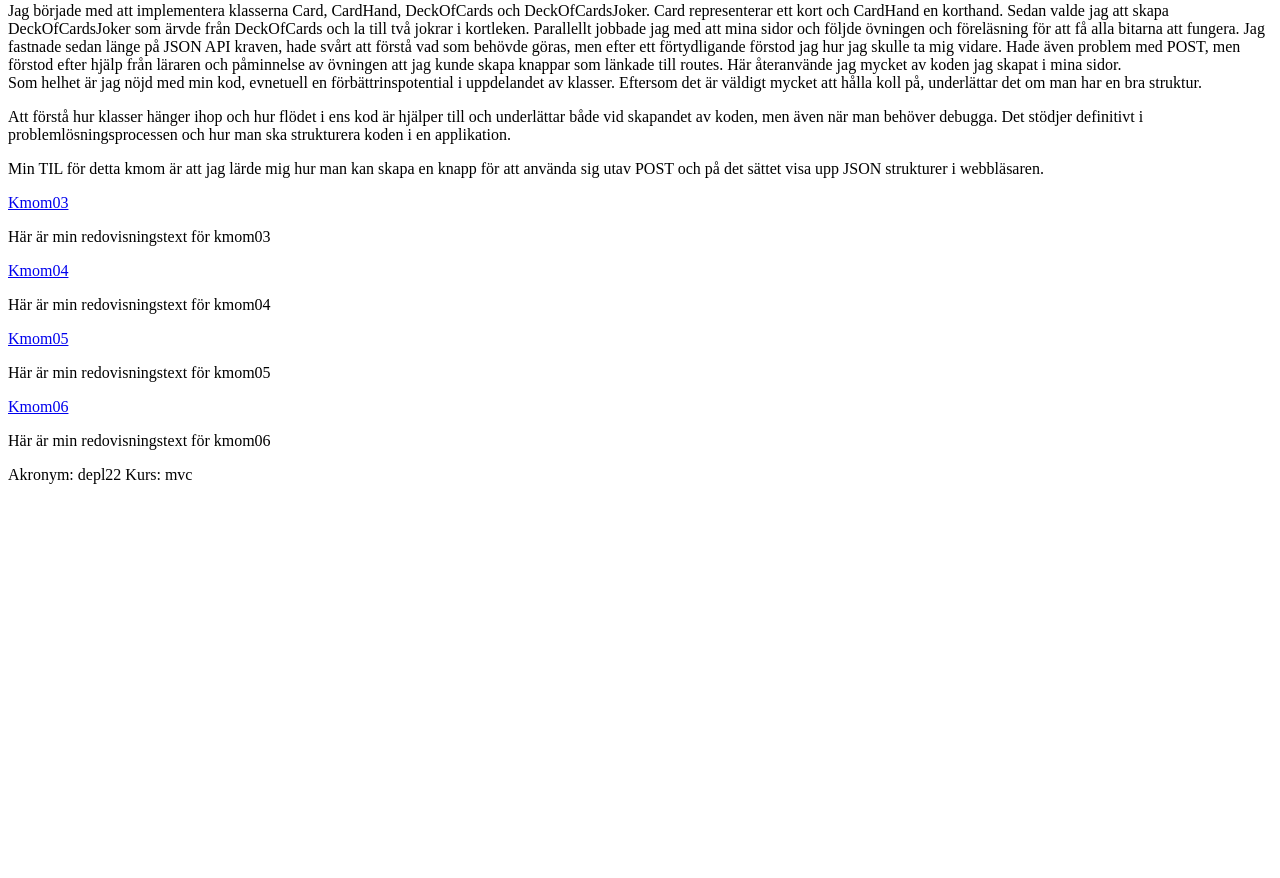
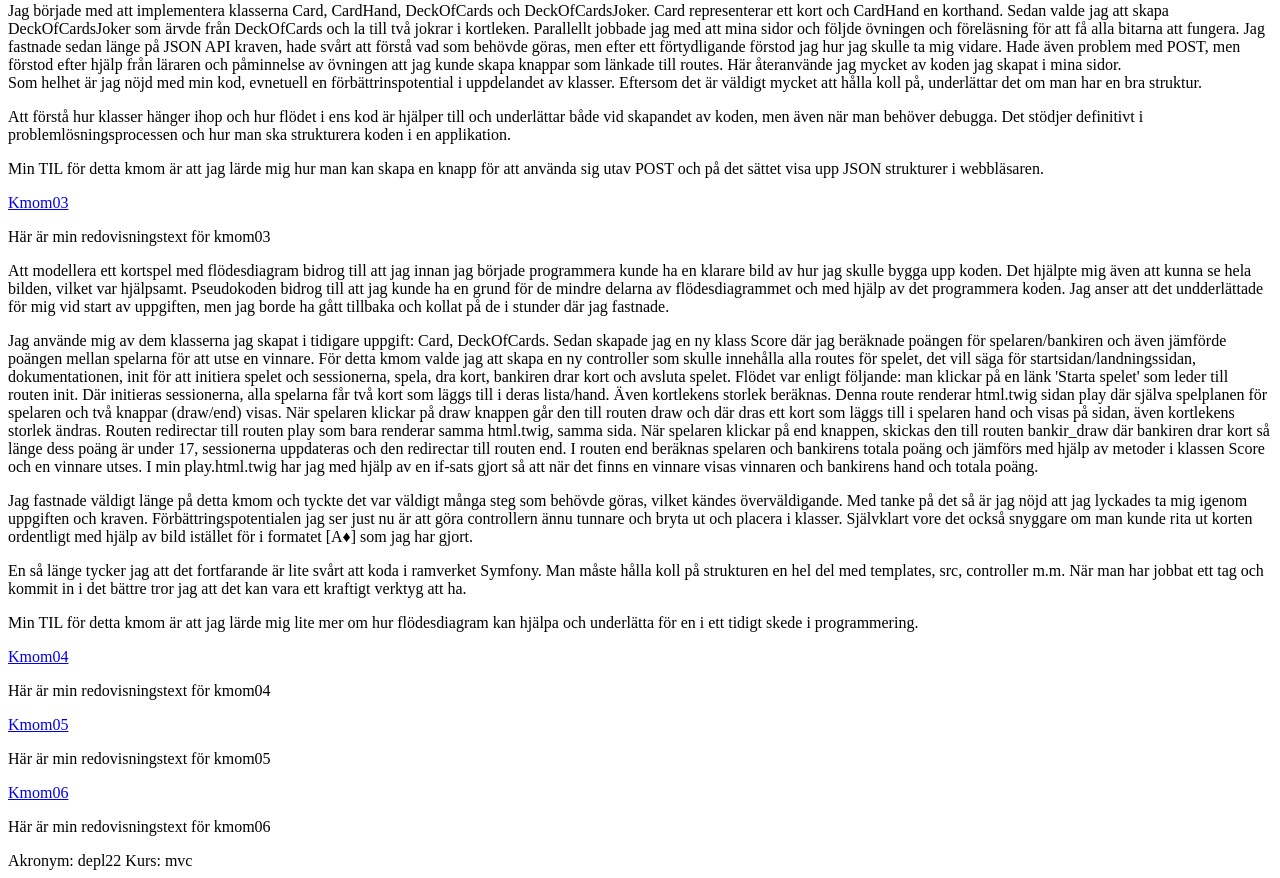
Before and after one commit to Despina-P/mvc-vt23, a Symfony app: template templates/report.html.twig in a window 1280 px wide. Shown: the part 936-1814 px from the top of the page. Before the commit the page ends 1420 px from the top, so only its background shows below. Run offline with Twig, Linux system fonts and the light colour scheme; the template is opened without the code that fills it, so the values that code supplies are empty; some libraries are stand-ins or nearby versions.

Commit message:
Added answers for questions in kmom03

```diff
--- a/templates/report.html.twig
+++ b/templates/report.html.twig
@@ -96,6 +96,46 @@
 
     <div id="kmom03">
         <p>Här är min redovisningstext för kmom03</p>
+
+        <p>
+            Att modellera ett kortspel med flödesdiagram bidrog till att jag innan jag började programmera kunde ha en klarare bild av hur jag skulle bygga upp koden.
+            Det hjälpte mig även att kunna se hela bilden, vilket var hjälpsamt.
+            Pseudokoden bidrog till att jag kunde ha en grund för de mindre delarna av flödesdiagrammet och med hjälp av det programmera koden.
+            Jag anser att det undderlättade för mig vid start av uppgiften, men jag borde ha gått tillbaka och kollat på de i stunder där jag fastnade.
+        </p>
+
+        <p>
+            Jag använde mig av dem klasserna jag skapat i tidigare uppgift: Card, DeckOfCards.
+            Sedan skapade jag en ny klass Score där jag beräknade poängen för spelaren/bankiren och även jämförde poängen mellan spelarna för att utse en vinnare.
+
+            För detta kmom valde jag att skapa en ny controller som skulle innehålla alla routes för spelet, det vill säga för startsidan/landningssidan, dokumentationen,
+            init för att initiera spelet och sessionerna, spela, dra kort, bankiren drar kort och avsluta spelet.
+            Flödet var enligt följande: man klickar på en länk 'Starta spelet' som leder till routen init.
+            Där initieras sessionerna, alla spelarna får två kort som läggs till i deras lista/hand. Även kortlekens storlek beräknas.
+            Denna route renderar html.twig sidan play där själva spelplanen för spelaren och två knappar (draw/end) visas.
+            När spelaren klickar på draw knappen går den till routen draw och där dras ett kort som läggs till i spelaren hand och visas på sidan, även kortlekens storlek ändras.
+            Routen redirectar till routen play som bara renderar samma html.twig, samma sida.
+            När spelaren klickar på end knappen, skickas den till routen bankir_draw där bankiren drar kort så länge dess poäng är under 17, sessionerna uppdateras och den redirectar till routen end.
+            I routen end beräknas spelaren och bankirens totala poäng och jämförs med hjälp av metoder i klassen Score och en vinnare utses.
+            I min play.html.twig har jag med hjälp av en if-sats gjort så att när det finns en vinnare visas vinnaren och bankirens hand och totala poäng.
+        </p>
+
+        <p>
+            Jag fastnade väldigt länge på detta kmom och tyckte det var väldigt många steg som behövde göras, vilket kändes överväldigande.
+            Med tanke på det så är jag nöjd att jag lyckades ta mig igenom uppgiften och kraven.
+            Förbättringspotentialen jag ser just nu är att göra controllern ännu tunnare och bryta ut och placera i klasser.
+            Självklart vore det också snyggare om man kunde rita ut korten ordentligt med hjälp av bild istället för i formatet [A♦] som jag har gjort.
+        </p>
+
+        <p>
+            En så länge tycker jag att det fortfarande är lite svårt att koda i ramverket Symfony.
+            Man måste hålla koll på strukturen en hel del med templates, src, controller m.m.
+            När man har jobbat ett tag och kommit in i det bättre tror jag att det kan vara ett kraftigt verktyg att ha.
+        </p>
+
+        <p>
+            Min TIL för detta kmom är att jag lärde mig lite mer om hur flödesdiagram kan hjälpa och underlätta för en i ett tidigt skede i programmering.
+        </p>
     </div>
 
     <a href="{{ path('report') }}#kmom04">Kmom04</a>
```
